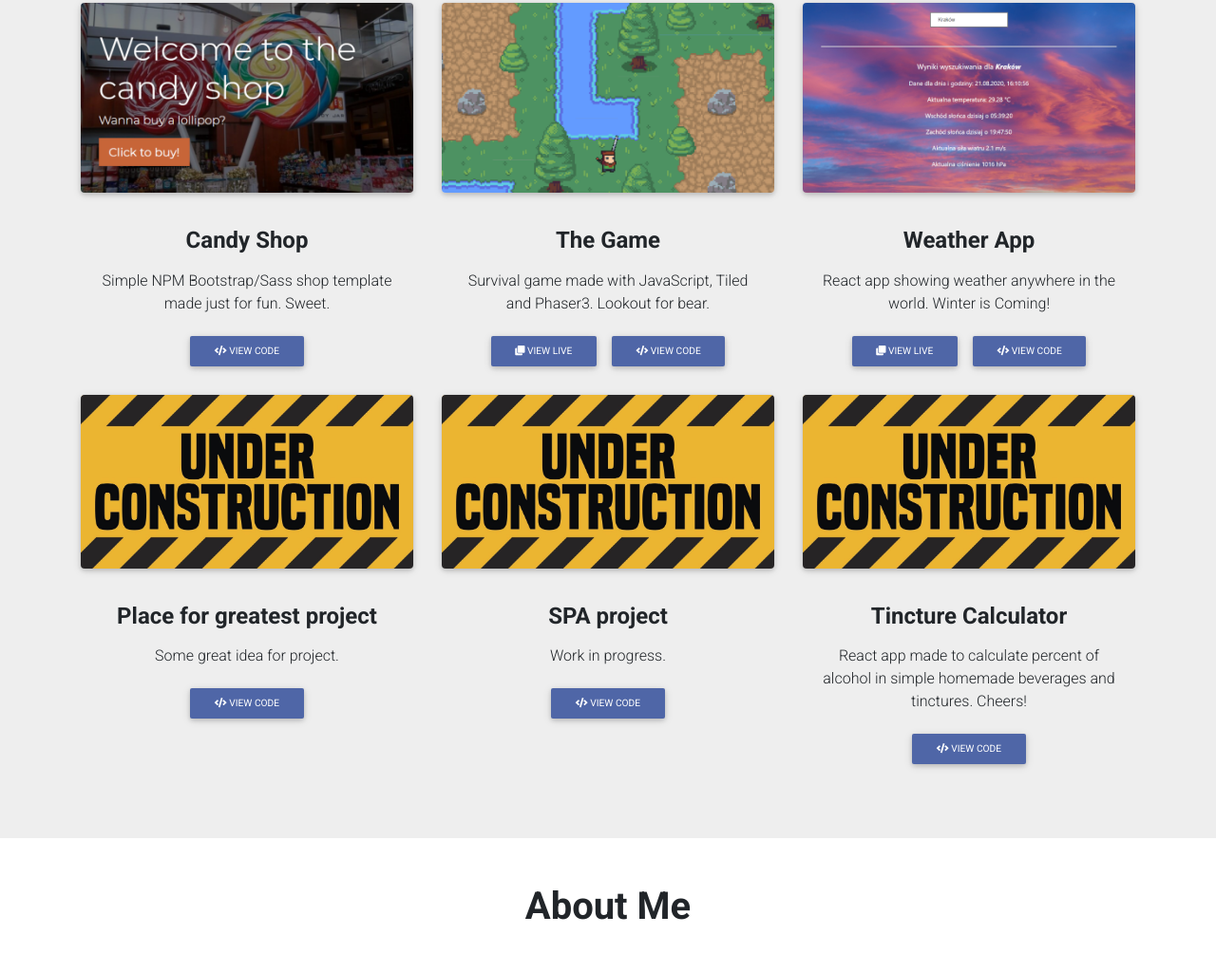
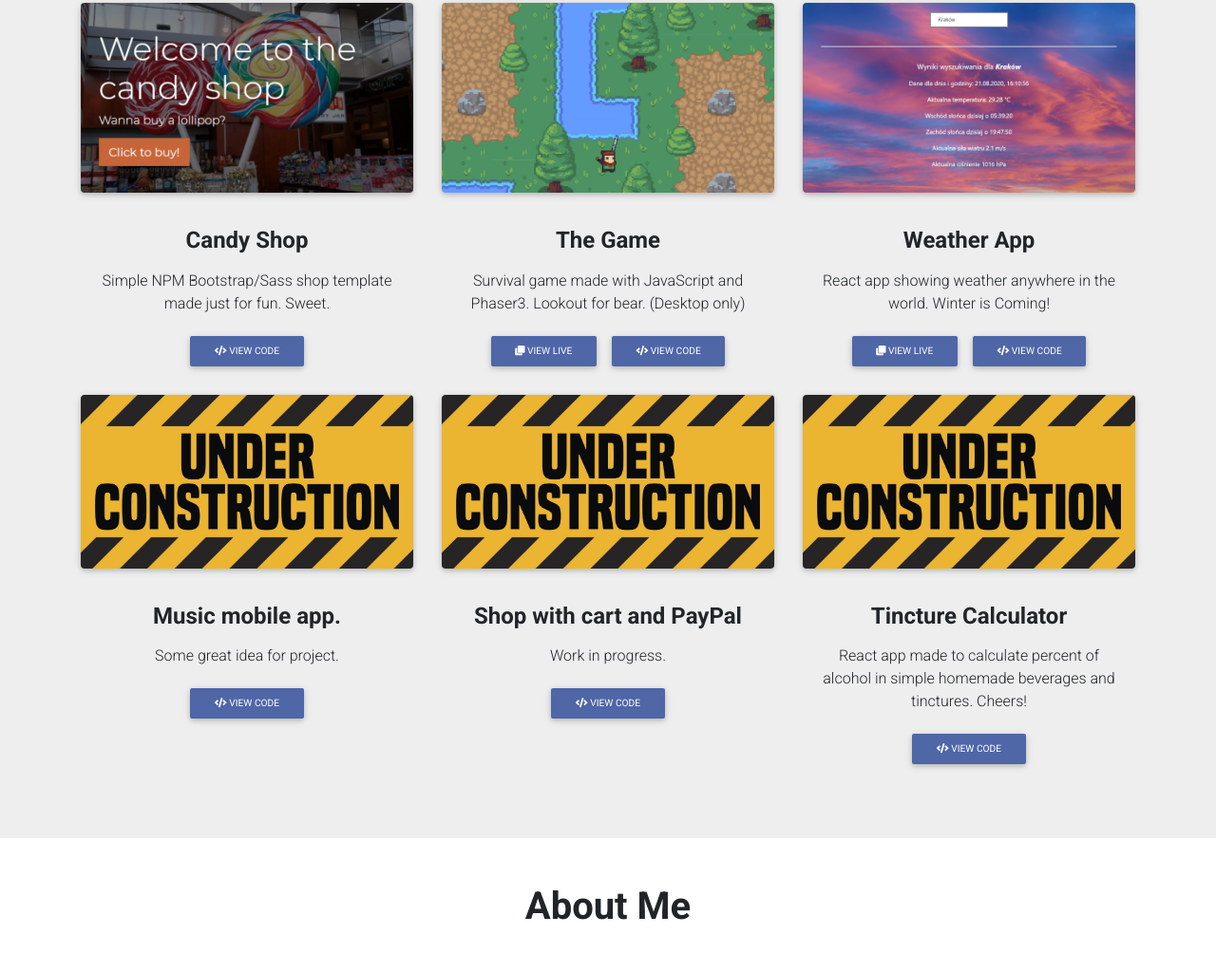
Before and after one commit to Q-Click/Q-Click.github.io, a website: page index.html in a window 1280 px wide. Shown: the part 2326-3350 px from the top of the page at 95% size. Drawn offline with Linux system fonts and the light colour scheme.

Commit message:
Update index.html

```diff
--- a/index.html
+++ b/index.html
@@ -375,8 +375,8 @@
             <div class="card-body pb-0">
               <h4 class="font-weight-bold my-3">The Game</h4>
               <p>
-                Survival game made with JavaScript, Tiled and Phaser3. Lookout
-                for bear.
+                Survival game made with JavaScript and Phaser3. Lookout
+                for bear. (Desktop only)
               </p>
               <a class="btn btn-color btn-sm" href="https://q-click-the-game.netlify.app/" target="_blank"><i
                   class="fa fa-clone left"></i> View live</a>
@@ -387,7 +387,7 @@
           <!-- Grid column -->
 
           <!-- Grid column -->
-          <div class="col-lg-4 col-md-12 mb-lg-0 mb-4 pb-4 animated wow fadeIn" data-wow-delay="0.2s">
+          <div class="col-lg-4 col-md-6 mb-md-0 mb-4 pb-4 animated wow fadeIn" data-wow-delay="0.2s">
             <!--Featured image-->
             <div class="view overlay rounded z-depth-1">
               <img src="/img/images/weather.PNG" class="img-fluid project" alt="" />
@@ -413,7 +413,7 @@
         <!-- Grid row -->
         <div class="row text-center">
           <!-- Grid column -->
-          <div class="col-lg-4 col-md-6 pb-4 animated wow fadeIn" data-wow-delay="0.2s">
+          <div class="col-lg-4 col-md-12 mb-lg-0 mb-4 pb-4 animated wow fadeIn" data-wow-delay="0.2s">
             <!--Featured image-->
             <div class="view overlay rounded z-depth-1">
               <img src="/img/images/under construction.jpg" class="img-fluid project" alt="" />
@@ -424,7 +424,7 @@
             <!--Excerpt-->
             <div class="card-body pb-0">
               <h4 class="font-weight-bold my-3">
-                Place for greatest project
+                Music mobile app.
               </h4>
               <p>
                 Some great idea for project.
@@ -446,7 +446,7 @@
             </div>
             <!--Excerpt-->
             <div class="card-body pb-0">
-              <h4 class="font-weight-bold my-3">SPA project</h4>
+              <h4 class="font-weight-bold my-3">Shop with cart and PayPal</h4>
               <p>
                 Work in progress.
               </p>
```
